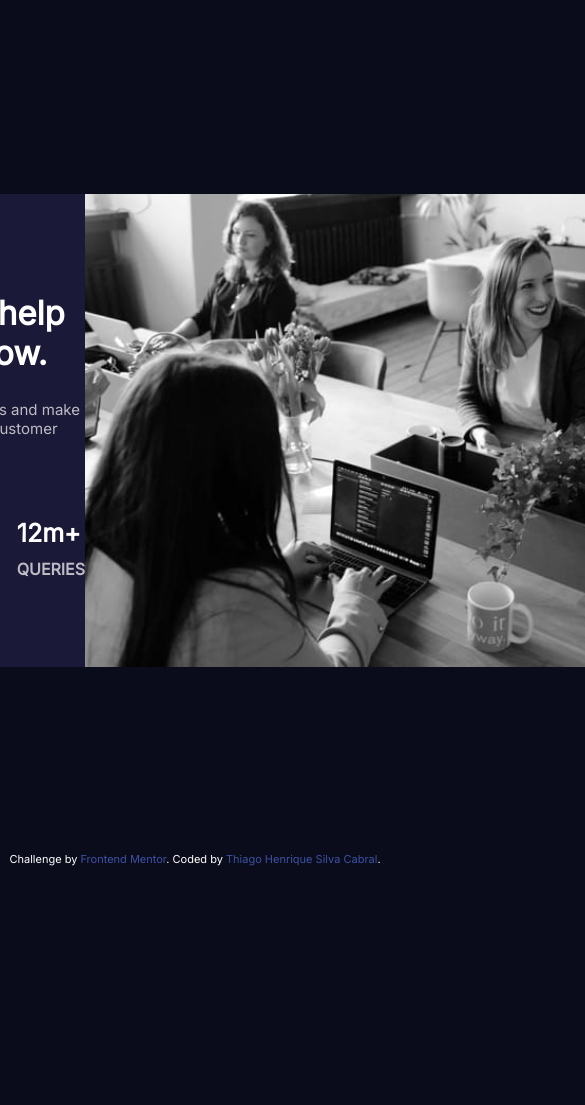
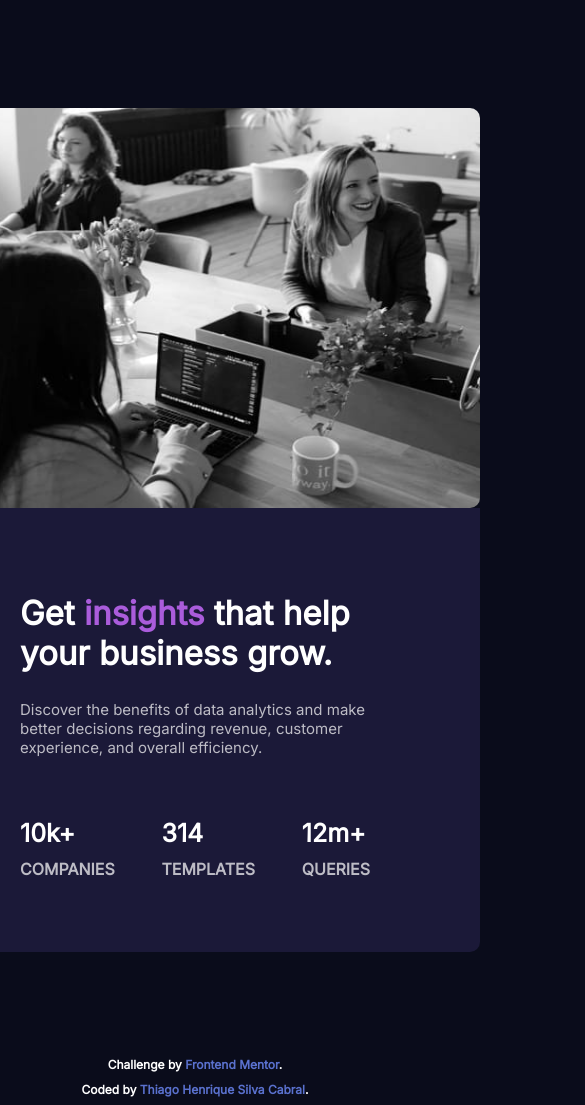
Before and after one commit to thiiagohsc/stats-preview-card-component, a plain HTML site: page index.html in a window 390 px wide. Shown: the top 1105 px of the page, 585 px wide, since content can reach past the window. Before the commit the page ends 874 px from the top, so only its background shows below. Drawn offline with Linux system fonts and the light colour scheme.

Commit message:
Responsivo

```diff
--- a/index.html
+++ b/index.html
@@ -48,8 +48,8 @@
 
   <footer>
     <div class="attribution">
-      Challenge by <a href="https://www.frontendmentor.io?ref=challenge" target="_blank">Frontend Mentor</a>.
-      Coded by <a href="#">Thiago Henrique Silva Cabral</a>.
+      <div>Challenge by <a href="https://www.frontendmentor.io?ref=challenge" target="_blank">Frontend Mentor</a>.</div>
+      <div>Coded by <a href="#">Thiago Henrique Silva Cabral</a>.</div>
     </div>
   </footer>
 
--- a/style.css
+++ b/style.css
@@ -18,7 +18,8 @@ main {
   }
 
 .container {
-    background-color: #1B1938 ;    flex-direction: column;
+    background-color: #1B1938 ;
+    flex-direction: column;
     justify-content: center;
     text-align: center;
     border-top-left-radius: 10px;
@@ -102,9 +103,29 @@ ul li:first-child {
 .attribution {
     font-size: 11px;
     text-align: center;
+    font-weight: bold;
+    line-height: 25px;
+    font-size: 12px;
 }
 
 .attribution a {
-    color: hsl(228, 45%, 44%);
+    color: hsl(228, 54%, 58%);
     text-decoration: none;
 }
+
+@media (max-width: 800px) {
+    main {
+        flex-direction: column-reverse;
+        padding: 100px;
+    }
+
+    img {
+        border-top-left-radius: 10px;
+        height: 400px;
+    }
+
+    .container {
+        border-bottom-right-radius: 10px ;
+    }
+
+}
```
